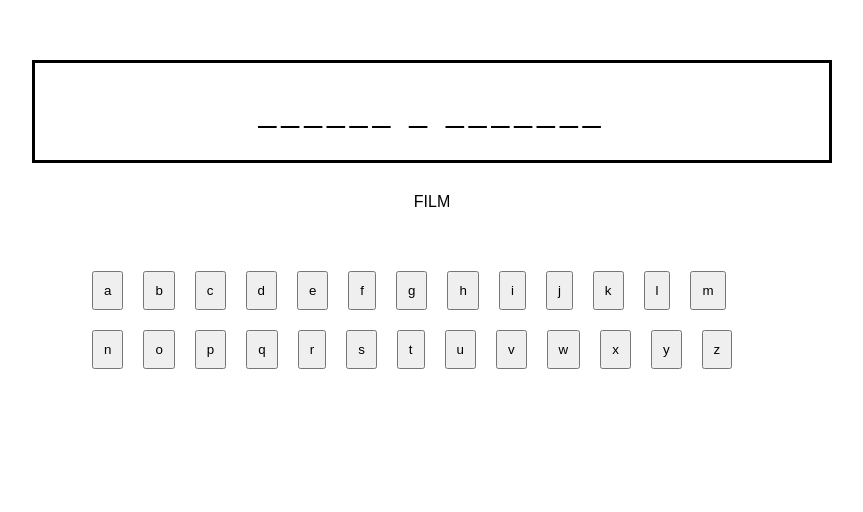
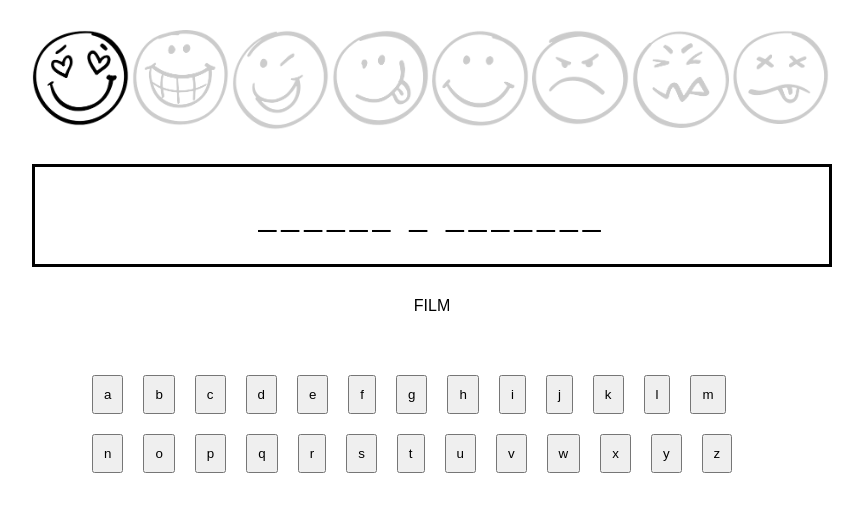
Before and after one commit to slawomirdev/hangmanGame, a website with bundled scripts: page index.html in a window 1280 px wide. Shown: the whole page, without its empty margins (208-1071 px from the left). Built offline with nearby package versions, Linux system fonts and the light colour scheme.

Commit message:
main game logic

```diff
--- a/app/Game.js
+++ b/app/Game.js
@@ -1,23 +1,25 @@
-import { Quote } from "./Quote.js";
+import { Quote } from './Quote.js';
 
 class Game {
+  currentStep = 0;
+  lastStep = 7;
 
   quotes = [
     {
-      text: "pan tadeusz",
-      category: "Utwór literacki",
+      text: 'pan tadeusz',
+      category: 'Utwór literacki',
     },
     {
-      text: "janko muzykant",
-      category: "Utwór literacki",
+      text: 'janko muzykant',
+      category: 'Utwór literacki',
     },
     {
-      text: "akademia pana kleksa",
-      category: "Film",
+      text: 'akademia pana kleksa',
+      category: 'Film',
     },
     {
-      text: "ogniem i mieczem",
-      category: "Film",
+      text: 'ogniem i mieczem',
+      category: 'Film',
     },
   ];
 
@@ -27,38 +29,57 @@ class Game {
     this.wordWrapper = wordWrapper;
     this.outputWrapper = outputWrapper;
 
-    const { text, category, } = this.quotes[Math.floor(Math.random() * this.quotes.length)];
+    const { text, category } = this.quotes[Math.floor(Math.random() * this.quotes.length)];
     this.categoryWrapper.innerHTML = category;
     this.quote = new Quote(text);
   }
 
-  guess(letter, event){
+  guess(letter, event) {
     event.target.disabled = true;
-    this.quote.guess(letter);
-    this.drawQuote();
+    if (this.quote.guess(letter)) {
+      this.drawQuote();
+    } else {
+      this.currentStep++;
+      document.getElementsByClassName('step')[this.currentStep].style.opacity = 1;
+      if(this.currentStep === this.lastStep){
+        this.loosing();
+      }
+    }
   }
 
-  drawLetters(){
+  drawLetters() {
     for (let i = 0; i < 26; i++) {
       const label = (i + 10).toString(36);
       const button = document.createElement('button');
       button.innerHTML = label;
-      button.addEventListener('click', (event) => this.guess(label, event))
+      button.addEventListener('click', (event) => this.guess(label, event));
       this.lettersWrapper.appendChild(button);
     }
   }
 
-  drawQuote(){
+  drawQuote() {
     const content = this.quote.getContent();
     this.wordWrapper.innerHTML = content;
+    if(!content.includes('_')){
+      this.winning()
+    }
   }
 
   start() {
+    document.getElementsByClassName('step')[this.currentStep].style.opacity = 1;
     this.drawLetters();
     this.drawQuote();
   }
 
+  winning() {
+    this.wordWrapper.innerHTML = 'GRATULACJE WYGRYWASZ! KONIEC GRY!';
+    this.lettersWrapper.innerHTML = '';
+  }
 
+  loosing() {
+    this.wordWrapper.innerHTML = 'PRZEGRAŁEŚ! KONIEC GRY!';
+    this.lettersWrapper.innerHTML = '';
+  }
 }
 
 const game = new Game({
--- a/index.html
+++ b/index.html
@@ -10,7 +10,32 @@
 </head>
 <body>
     <section id="hangman">
-        <div id="output"></div>
+        <div id="output">
+            <div class="step">
+                <img src="images/1.png" alt="step1">
+            </div>
+            <div class="step">
+                <img src="images/2.png" alt="step2">
+            </div>
+            <div class="step">
+                <img src="images/3.png" alt="step3">
+            </div>
+            <div class="step">
+                <img src="images/4.png" alt="step4">
+            </div>
+            <div class="step">
+                <img src="images/5.png" alt="step5">
+            </div>
+            <div class="step">
+                <img src="images/6.png" alt="step6">
+            </div>
+            <div class="step">
+                <img src="images/7.png" alt="step7">
+            </div>
+            <div class="step">
+                <img src="images/8.png" alt="step8">
+            </div>
+        </div>
         <div id="word"></div>
         <div id="category"></div>
         <div id="letters"></div>
--- a/style.css
+++ b/style.css
@@ -36,7 +36,7 @@ html {
 }
 
 #output .step {
-    opacity: 0.1;
+    opacity: 0.2;
 }
 
 #output .step img {
```
Also changed, not shown: app/Quote.js (+5 -6 lines).
